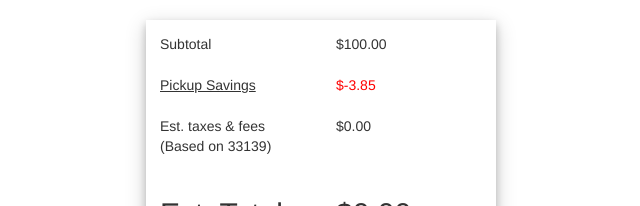
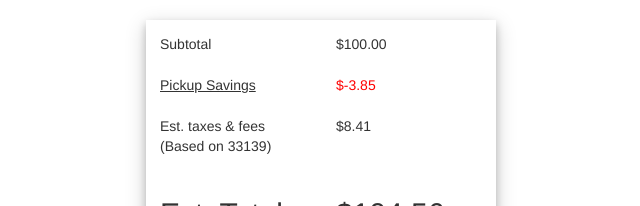
Before and after one commit to Sammykhaleel/shopping-cart-summary, a React (Create React App) app: page / in a window 1280 px wide. Shown: the top 206 px of the page, without its empty margins (319-959 px from the left). Built offline with nearby package versions, Linux system fonts and the light colour scheme.

Commit message:
configure componentDidMount for EstimatedTotal

```diff
--- a/src/App.js
+++ b/src/App.js
@@ -22,6 +22,20 @@
       disablePromoButton: false
     };
   }
+
+  componentDidMount = () => {
+    this.setState(
+      {
+        taxes: (this.state.total + this.state.PickupSavings) * 0.0875
+      },
+      function() {
+        this.setState({
+          EstimatedTotal:
+            this.state.total + this.state.PickupSavings + this.state.taxes
+        });
+      }
+    );
+  };
   render() {
     return (
       <div className="container">
```
